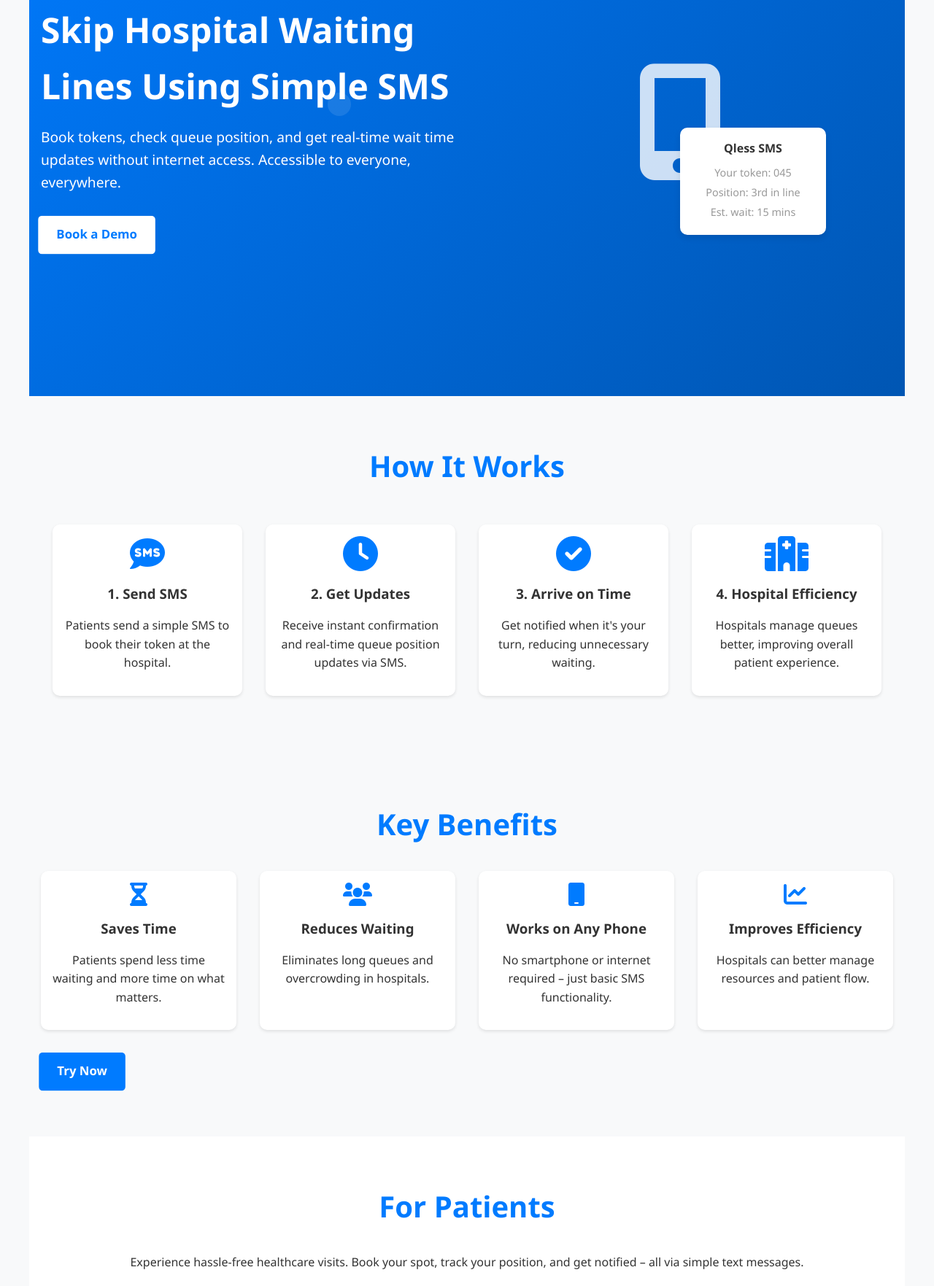
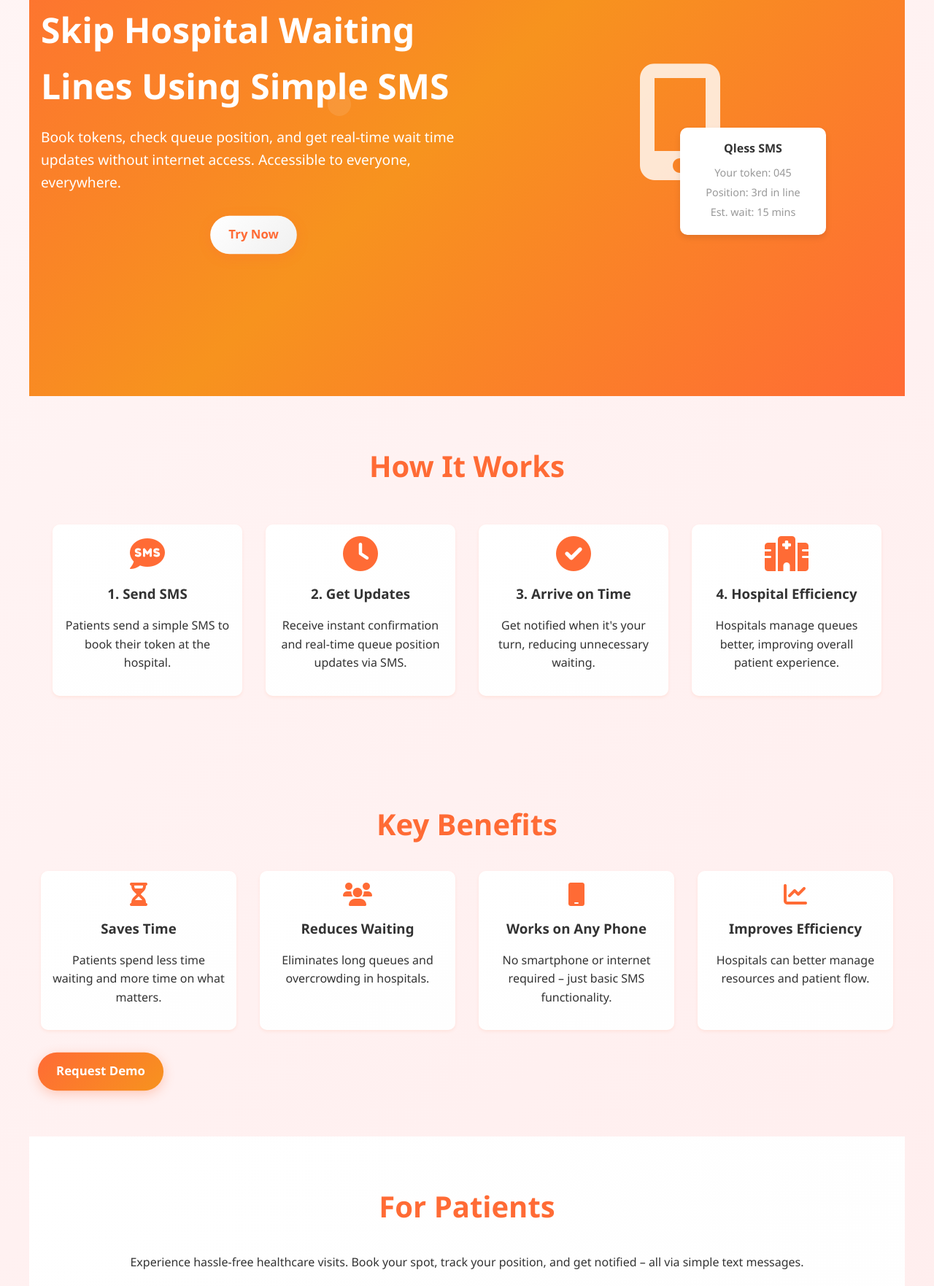
Before and after one commit to madarauchiha-095/FIELANDINGPAGE, a plain HTML site: page index.html in a window 1280 px wide. Shown: the part 257-2020 px from the top of the page at 73% size. Drawn offline with Linux system fonts and the light colour scheme.

Commit message:
CHANGED LOOKS

```diff
--- a/index.html
+++ b/index.html
@@ -25,7 +25,9 @@
         <div class="hero-content">
             <h1>Skip Hospital Waiting Lines Using Simple SMS</h1>
             <p>Book tokens, check queue position, and get real-time wait time updates without internet access. Accessible to everyone, everywhere.</p>
-            <a href="#contact" class="cta-button">Book a Demo</a>
+            <div class="cta-container">
+                <a href="#contact" class="cta-button primary">Try Now</a>
+            </div>
         </div>
         <div class="hero-image">
             <i class="fas fa-mobile-alt"></i>
@@ -90,7 +92,7 @@
                 <p>Hospitals can better manage resources and patient flow.</p>
             </div>
         </div>
-        <a href="#contact" class="cta-button secondary">Try Now</a>
+        <a href="#contact" class="cta-button secondary">Request Demo</a>
     </section>
 
     <section id="for-patients">
--- a/styles.css
+++ b/styles.css
@@ -9,7 +9,7 @@ body {
     font-family: 'Segoe UI', Tahoma, Geneva, Verdana, sans-serif;
     line-height: 1.6;
     color: #333;
-    background-color: #f8f9fa;
+    background: linear-gradient(135deg, #fff5f5 0%, #ffeaea 100%);
     animation: fadeIn 1s ease-in;
 }
 
@@ -28,7 +28,7 @@ p {
 
 /* Header */
 header {
-    background-color: #007bff;
+    background: linear-gradient(135deg, #ff6b35 0%, #f7931e 100%);
     color: white;
     padding: 1rem 0;
     position: fixed;
@@ -93,7 +93,7 @@ nav ul li a:hover {
 
 /* Hero Section */
 #hero {
-    background: linear-gradient(135deg, #007bff 0%, #0056b3 100%);
+    background: linear-gradient(135deg, #ff6b35 0%, #f7931e 50%, #ff6b35 100%);
     color: white;
     padding: 8rem 1rem 4rem;
     display: flex;
@@ -142,16 +142,23 @@ nav ul li a:hover {
     animation: fadeInUp 1s ease-out 1.2s both;
 }
 
+.cta-container {
+    display: flex;
+    justify-content: center;
+    margin-top: 2rem;
+}
+
 .cta-button {
     display: inline-block;
-    background-color: white;
-    color: #007bff;
+    background: linear-gradient(135deg, #fff 0%, #f0f0f0 100%);
+    color: #ff6b35;
     padding: 0.75rem 1.5rem;
     text-decoration: none;
-    border-radius: 5px;
+    border-radius: 50px;
     font-weight: bold;
     transition: all 0.3s;
     animation: pulse 2s infinite;
+    box-shadow: 0 4px 15px rgba(255, 107, 53, 0.3);
 }
 
 @keyframes pulse {
@@ -161,18 +168,18 @@ nav ul li a:hover {
 }
 
 .cta-button:hover {
-    background-color: #e9ecef;
+    background: linear-gradient(135deg, #f0f0f0 0%, #e0e0e0 100%);
     transform: translateY(-3px);
-    box-shadow: 0 4px 8px rgba(0,0,0,0.2);
+    box-shadow: 0 6px 20px rgba(255, 107, 53, 0.4);
 }
 
 .secondary {
-    background-color: #007bff;
+    background: linear-gradient(135deg, #ff6b35 0%, #f7931e 100%);
     color: white;
 }
 
 .secondary:hover {
-    background-color: #0056b3;
+    background: linear-gradient(135deg, #f7931e 0%, #ff6b35 100%);
 }
 
 .hero-image {
@@ -235,7 +242,7 @@ section {
 section h2 {
     text-align: center;
     font-size: 2.5rem;
-    color: #007bff;
+    color: #ff6b35;
     margin-bottom: 2rem;
     animation: fadeInUp 1s ease-out 0.5s both;
 }
@@ -253,9 +260,9 @@ section h2 {
     text-align: center;
     margin: 1rem;
     padding: 1rem;
-    background-color: white;
+    background: linear-gradient(135deg, #fff 0%, #fefefe 100%);
     border-radius: 10px;
-    box-shadow: 0 2px 4px rgba(0,0,0,0.1);
+    box-shadow: 0 2px 4px rgba(255, 107, 53, 0.1);
     transition: transform 0.3s, box-shadow 0.3s;
     animation: fadeInUp 1s ease-out both;
     animation-play-state: paused;
@@ -273,7 +280,7 @@ section h2 {
 
 .step i {
     font-size: 3rem;
-    color: #007bff;
+    color: #ff6b35;
     margin-bottom: 1rem;
     animation: bounceIn 1s ease-out both;
 }
@@ -294,9 +301,9 @@ section h2 {
 .benefit {
     text-align: center;
     padding: 1rem;
-    background-color: white;
+    background: linear-gradient(135deg, #fff 0%, #fefefe 100%);
     border-radius: 10px;
-    box-shadow: 0 2px 4px rgba(0,0,0,0.1);
+    box-shadow: 0 2px 4px rgba(255, 107, 53, 0.1);
     transition: transform 0.3s, box-shadow 0.3s;
     animation: fadeInUp 1s ease-out both;
     animation-play-state: paused;
@@ -314,7 +321,7 @@ section h2 {
 
 .benefit i {
     font-size: 2rem;
-    color: #007bff;
+    color: #ff6b35;
     margin-bottom: 1rem;
     animation: rotateIn 1s ease-out both;
 }
@@ -331,7 +338,7 @@ section h2 {
 
 /* For Patients and Hospitals */
 #for-patients, #for-hospitals {
-    background-color: white;
+    background: linear-gradient(135deg, #fff 0%, #fefefe 100%);
     text-align: center;
 }
 
@@ -364,7 +371,7 @@ section h2 {
 
 .feature i {
     font-size: 2rem;
-    color: #007bff;
+    color: #ff6b35;
     margin-bottom: 0.5rem;
     animation: bounceIn 1s ease-out both;
 }
@@ -375,7 +382,7 @@ section h2 {
 
 /* Testimonials */
 #testimonials {
-    background-color: #e9ecef;
+    background: linear-gradient(135deg, #ffeaea 0%, #fff5f5 100%);
 }
 
 .testimonial {
@@ -404,7 +411,7 @@ section h2 {
 
 /* Contact */
 #contact {
-    background-color: white;
+    background: linear-gradient(135deg, #fff 0%, #fefefe 100%);
 }
 
 .contact-info {
@@ -431,7 +438,7 @@ section h2 {
 
 .contact-item i {
     font-size: 2rem;
-    color: #007bff;
+    color: #ff6b35;
     margin-bottom: 0.5rem;
     animation: pulse 2s infinite;
 }
@@ -456,8 +463,8 @@ section h2 {
 
 .contact-form input:focus,
 .contact-form textarea:focus {
-    border-color: #007bff;
-    box-shadow: 0 0 0 0.2rem rgba(0,123,255,0.25);
+    border-color: #ff6b35;
+    box-shadow: 0 0 0 0.2rem rgba(255, 107, 53, 0.25);
     outline: none;
 }
 
@@ -468,7 +475,7 @@ section h2 {
 
 /* Footer */
 footer {
-    background-color: #007bff;
+    background: linear-gradient(135deg, #ff6b35 0%, #f7931e 100%);
     color: white;
     text-align: center;
     padding: 1rem;
```
